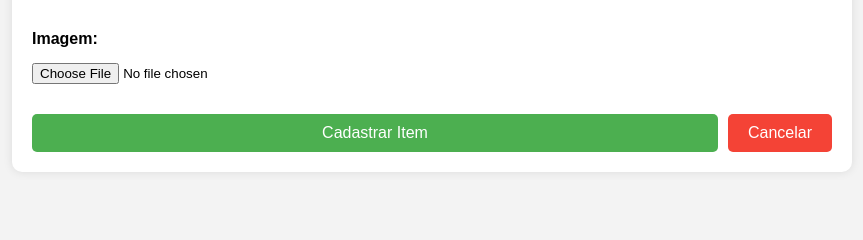
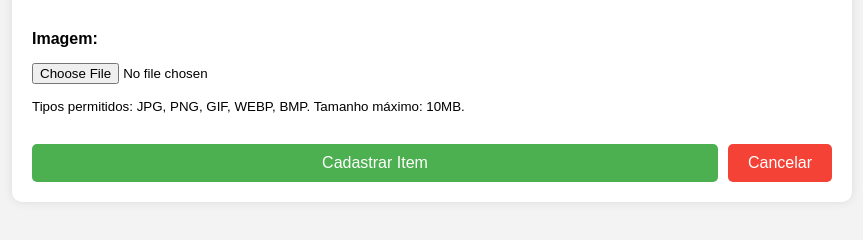
Before and after one commit to alissonrdf/achadosPerdidos, a PHP site: page /itens/add_item.php in a window 1280 px wide. Shown: the part 413-653 px from the top of the page, without its empty margins (208-1071 px from the left). Run offline with PHP 8.4, Linux system fonts and the light colour scheme; the visitor is signed in with stand-in values (Sample User, id 1); tables that the repository leaves empty hold one stand-in row (values such as "Sample post"); a stand-in replaces the project's code that opens the database connection; some libraries are stand-ins or nearby versions.

Commit message:
Enhance image upload functionality: add file type and size validation, and update input fields with allowed formats and size limits

```diff
--- a/categorias/add_category.php
+++ b/categorias/add_category.php
@@ -51,7 +51,8 @@ if ($_SERVER["REQUEST_METHOD"] == "POST") {
             <input type="text" name="name" id="name" required>
 
             <label for="image">Imagem Padrão:</label>
-            <input type="file" name="image" id="image">
+            <input type="file" name="image" id="image" accept="image/*">
+            <small>Tipos permitidos: JPG, PNG, GIF, WEBP, BMP. Tamanho máximo: 2MB.</small>
 
             <div class="button-container">
                 <button type="submit" class="save-button">Cadastrar Categoria</button>
--- a/categorias/edit_category.php
+++ b/categorias/edit_category.php
@@ -69,6 +69,7 @@ if ($_SERVER["REQUEST_METHOD"] == "POST") {
 
             <label for="image">Imagem (deixe em branco para manter a atual):</label>
             <input type="file" name="image" id="image" accept="image/*">
+            <small>Tipos permitidos: JPG, PNG, GIF, WEBP, BMP. Tamanho máximo: 10MB.</small>
 
             <div class="button-container">
                 <button type="submit" class="save-button">Salvar Alterações</button>
--- a/itens/add_item.php
+++ b/itens/add_item.php
@@ -16,6 +16,21 @@ if ($_SERVER["REQUEST_METHOD"] == "POST") {
 
     // Verificar se uma imagem foi enviada
     if (!empty($_FILES['image']['name'])) {
+        // Validação do tipo de arquivo (apenas imagens)
+        $allowedTypes = [
+            'image/jpeg', 'image/png', 'image/gif', 'image/webp', 'image/bmp'
+        ];
+        $fileType = mime_content_type($_FILES['image']['tmp_name']);
+        if (!in_array($fileType, $allowedTypes)) {
+            echo "Tipo de arquivo não permitido. Envie apenas imagens (jpg, png, gif, webp, bmp).";
+            exit();
+        }
+        // Validação do tamanho do arquivo (máx. 2MB)
+        $maxFileSize = 10 * 1024 * 1024; // 2MB
+        if ($_FILES['image']['size'] > $maxFileSize) {
+            echo "O arquivo excede o tamanho máximo permitido de 10MB.";
+            exit();
+        }
         // Gerar um nome seguro e único para a imagem usando o nome do item
         $imageName = generateSafeImageName($name);
         $targetPath = "../uploads/" . $imageName;
@@ -81,7 +96,8 @@ $categories = $category_stmt->fetchAll(PDO::FETCH_ASSOC);
             </select>
 
             <label for="image">Imagem:</label>
-            <input type="file" name="image" id="image">
+            <input type="file" name="image" id="image" accept="image/*" />
+            <small>Tipos permitidos: JPG, PNG, GIF, WEBP, BMP. Tamanho máximo: 10MB.</small>
 
             <div class="button-container">
                 <button type="submit" class="save-button">Cadastrar Item</button>
--- a/itens/edit_item.php
+++ b/itens/edit_item.php
@@ -89,6 +89,7 @@ $categories = $category_stmt->fetchAll(PDO::FETCH_ASSOC);
 
             <label for="image">Imagem (deixe em branco para manter a atual):</label>
             <input type="file" name="image" id="image" accept="image/*">
+            <small>Tipos permitidos: JPG, PNG, GIF, WEBP, BMP. Tamanho máximo: 10MB.</small>
 
             <div class="button-container">
                 <button type="submit" class="save-button">Salvar Alterações</button>
```
